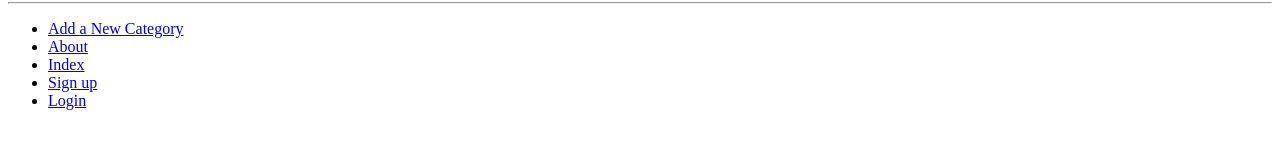
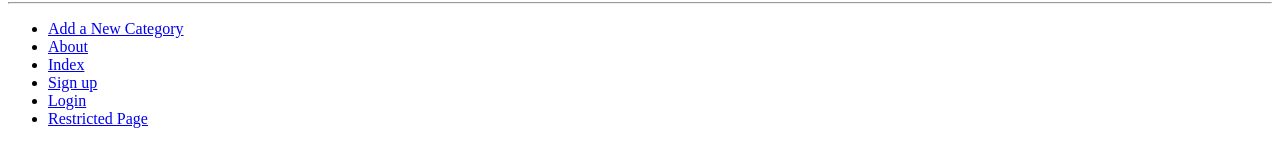
Before and after one commit to FabieGla/tango_with_rango_2, a Django app: page /rango/about/ in a window 1280 px wide. Shown: the part 686-830 px from the top of the page. Before the commit the page ends 796 px from the top, so only its background shows below. Run offline with Django 3.2, Linux system fonts and the light colour scheme; data comes from the database, SQL or seed files in the repository; both versions use the stored data as it was after the commit.

Commit message:
Created restricted page using a decorator and defined LOGIN_URL in settings.py

```diff
--- a/rango/urls.py
+++ b/rango/urls.py
@@ -11,4 +11,5 @@ urlpatterns = [
     path('add_category/', views.add_category, name='add_category'),
     path('register/', views.register, name="register"),
     path('login/', views.user_login, name='login'),
+    path('restricted/', views.restricted, name="restricted"),
 ]
--- a/rango/views.py
+++ b/rango/views.py
@@ -6,6 +6,7 @@ from rango.forms import CategoryForm, PageForm, UserForm,  UserProfileForm
 from django.shortcuts import redirect
 from django.urls import reverse
 from django.contrib.auth import authenticate, login
+from django.contrib.auth.decorators import login_required
 
 def index(request):
 
@@ -137,3 +138,7 @@ def user_login(request):
 
     else:
         return render(request, 'rango/login.html')
+
+@login_required
+def restricted(request):
+    return HttpResponse("Since you're logged in, you can see this text!")
--- a/tango_with_django_project/settings.py
+++ b/tango_with_django_project/settings.py
@@ -127,3 +127,6 @@ USE_TZ = True
 # https://docs.djangoproject.com/en/2.2/howto/static-files/
 STATICFILES_DIRS = [STATIC_DIR,]
 STATIC_URL = '/static/'
+
+# Login redirect
+LOGIN_URL = 'rango:login'
--- a/templates/rango/base.html
+++ b/templates/rango/base.html
@@ -28,6 +28,7 @@
                 <li><a href="{% url 'rango:index' %}">Index</a></li>
                 <li><a href="{% url 'rango:register' %}">Sign up</a></li>
                 <li><a href="{% url 'rango:login' %}">Login</a></li>
+                <li><a href="{% url 'rango:restricted' %}">Restricted Page</a></li>
             </ul>
         </div>
     </body>
```
Also changed, not shown: db.sqlite3.
